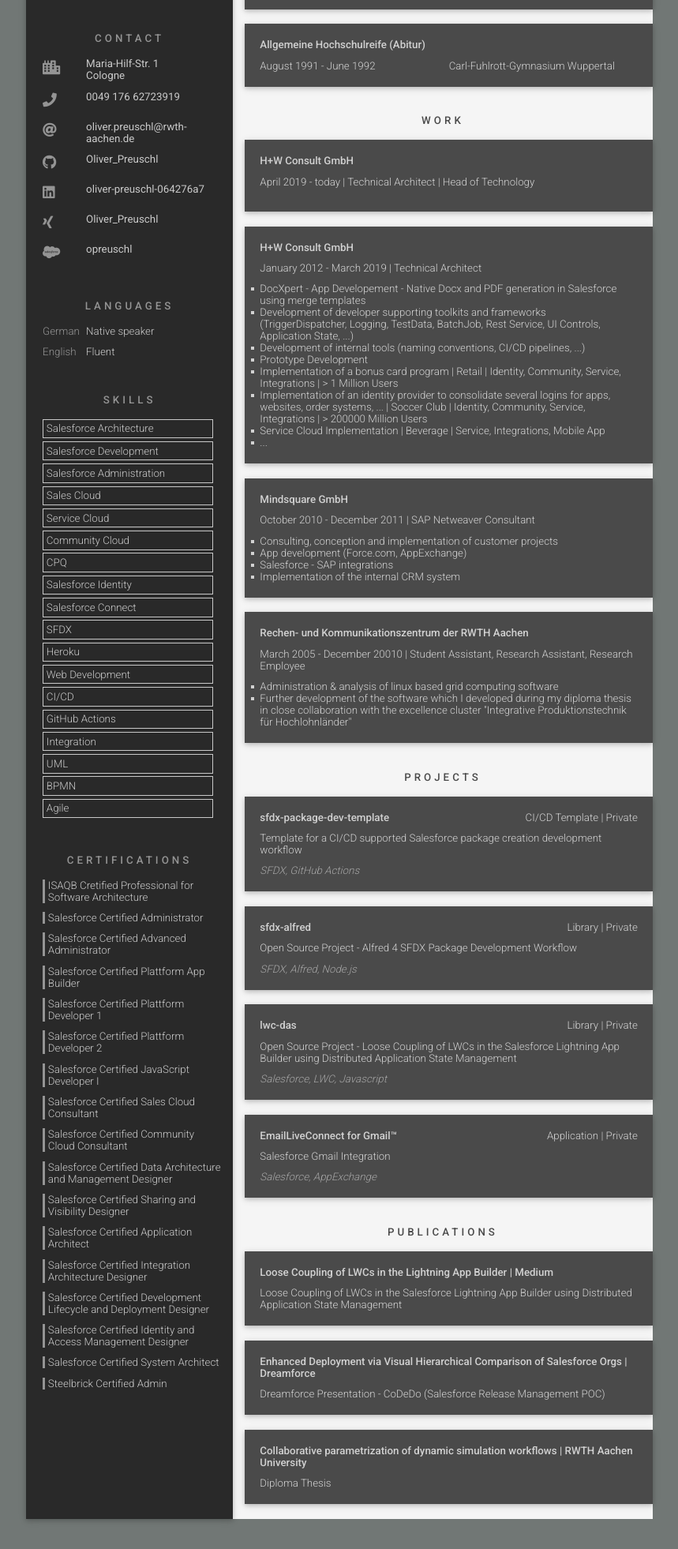
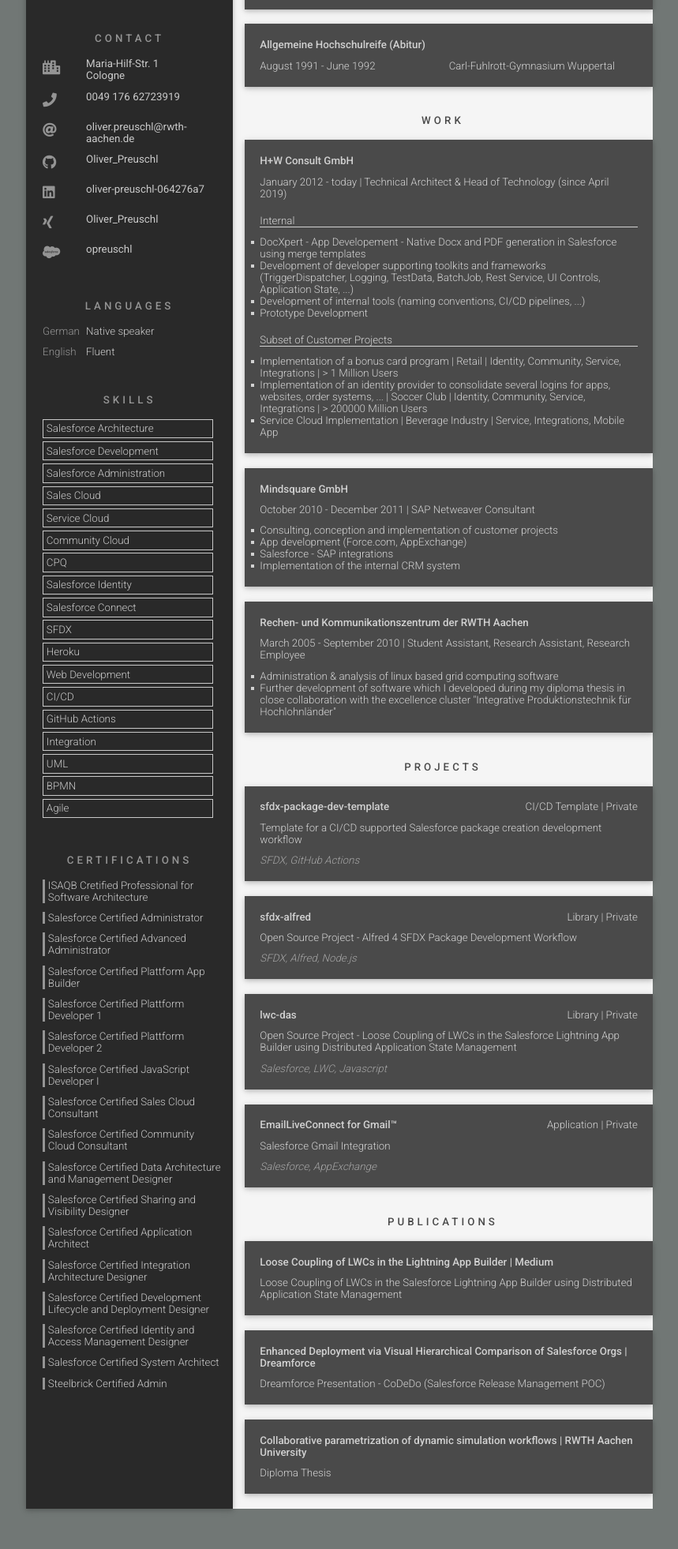
Before and after one commit to Oliver-Preuschl/cv, a Jekyll site: the page built from index.md, in a window 1280 px wide, cut to the strip 363-2325 px from the top of the page. Shown: the whole strip at 79% size, without its empty margins (210-1069 px from the left). Built offline with Jekyll 4.4.1, drawn with Linux system fonts in a browser that asks for light colours.

Commit message:
Update: Data Structure

```diff
--- a/_data/data.json
+++ b/_data/data.json
@@ -215,29 +215,29 @@
   "work": [
     {
       "name": "H+W Consult GmbH",
-      "position": "Technical Architect | Head of Technology",
+      "position": "Technical Architect & Head of Technology (since April 2019)",
+      "startDate": "January 2012",
+      "endDate": "today",
       "description": "Salesforce Partner since 2001",
-      "startDate": "April 2019",
-      "endDate": "today",
-      "url": "https://hundw.de"
-    },
+      "projectGroups": [
         {
-      "name": "H+W Consult GmbH",
-      "position": "Technical Architect",
-      "startDate": "January 2012",
-      "endDate": "March 2019",
-      "description": "Salesforce Partner since 2001",
-      "highlights": [
+          "name": "Internal",
+          "projects": [
             "DocXpert - App Developement - Native Docx and PDF generation in Salesforce using merge templates",
             "Development of developer supporting toolkits and frameworks (TriggerDispatcher, Logging, TestData, BatchJob, Rest Service, UI Controls, Application State, ...)",
             "Development of internal tools (naming conventions, CI/CD pipelines, ...)",
-        "Prototype Development",
+            "Prototype Development"
+          ]
+        },
+        {
+          "name": "Subset of Customer Projects",
+          "projects": [
             "Implementation of a bonus card program | Retail | Identity, Community, Service, Integrations | > 1 Million Users",
             "Implementation of an identity provider to consolidate several logins for apps, websites, order systems, ... | Soccer Club | Identity, Community, Service, Integrations | > 200000 Million Users",
-        "Service Cloud Implementation | Beverage | Service, Integrations, Mobile App",
-        "..."
-      ],
-      "url": "https://hundw.de"
+            "Service Cloud Implementation | Beverage Industry | Service, Integrations, Mobile App"
+          ]
+        }
+      ]
     },
     {
       "name": "Mindsquare GmbH",
@@ -257,11 +257,11 @@
       "name": "Rechen- und Kommunikationszentrum der RWTH Aachen",
       "position": "Student Assistant, Research Assistant, Research Employee",
       "startDate": "March 2005",
-      "endDate": "December 20010",
+      "endDate": "September 2010",
       "description": "",
       "highlights": [
         "Administration & analysis of linux based grid computing software",
-        "Further development of the software which I developed during my diploma thesis in close collaboration with the excellence cluster \"Integrative Produktionstechnik für Hochlohnländer\""
+        "Further development of software which I developed during my diploma thesis in close collaboration with the excellence cluster \"Integrative Produktionstechnik für Hochlohnländer\""
       ],
       "url": "https://www.itc.rwth-aachen.de"
     }
--- a/_includes/work.html
+++ b/_includes/work.html
@@ -15,7 +15,9 @@
         <div class="card-body">
           {{ workItem.startDate }} - {{ workItem.endDate }} | {{ workItem.position }}
         </div>
+        {% if workItem.highlights %}
         <div class="card-body-details">
+          <div class="card-body-details-list">
             <ul>
               {% for highlight in workItem.highlights %}
               <li>
@@ -27,6 +29,24 @@
             </ul>
           </div>
         </div>
+        {% endif %}
+        {% if workItem.projectGroups %}
+        <div class="card-body-details">
+          {% for projectGroup in workItem.projectGroups %}
+          <div class="card-body-details-header">{{ projectGroup.name }}</div>
+          <div class="card-body-details-list">
+            <ul>
+              {% for project in projectGroup.projects %}
+              <li>
+                <span>{{ project }}</span>
+              </li>
+              {% endfor %}
+            </ul>
+          </div>
+          {% endfor %}
+        </div>
+        {% endif %}
+      </div>
     </a>
     {% endfor %}
   </div>
--- a/assets/css/style.css
+++ b/assets/css/style.css
@@ -224,6 +224,14 @@ body {
 }
 
 .main .section .card .card-body-details {
+}
+
+.main .section .card .card-body-details .card-body-details-header {
+  margin-top: 5mm;
+  border-bottom: 1px solid;
+}
+
+.main .section .card .card-body-details .card-body-details-list {
   margin-top: 3mm;
   padding-left: 1mm;
 }
```
Lines whose indentation alone changed are shown as unchanged.
